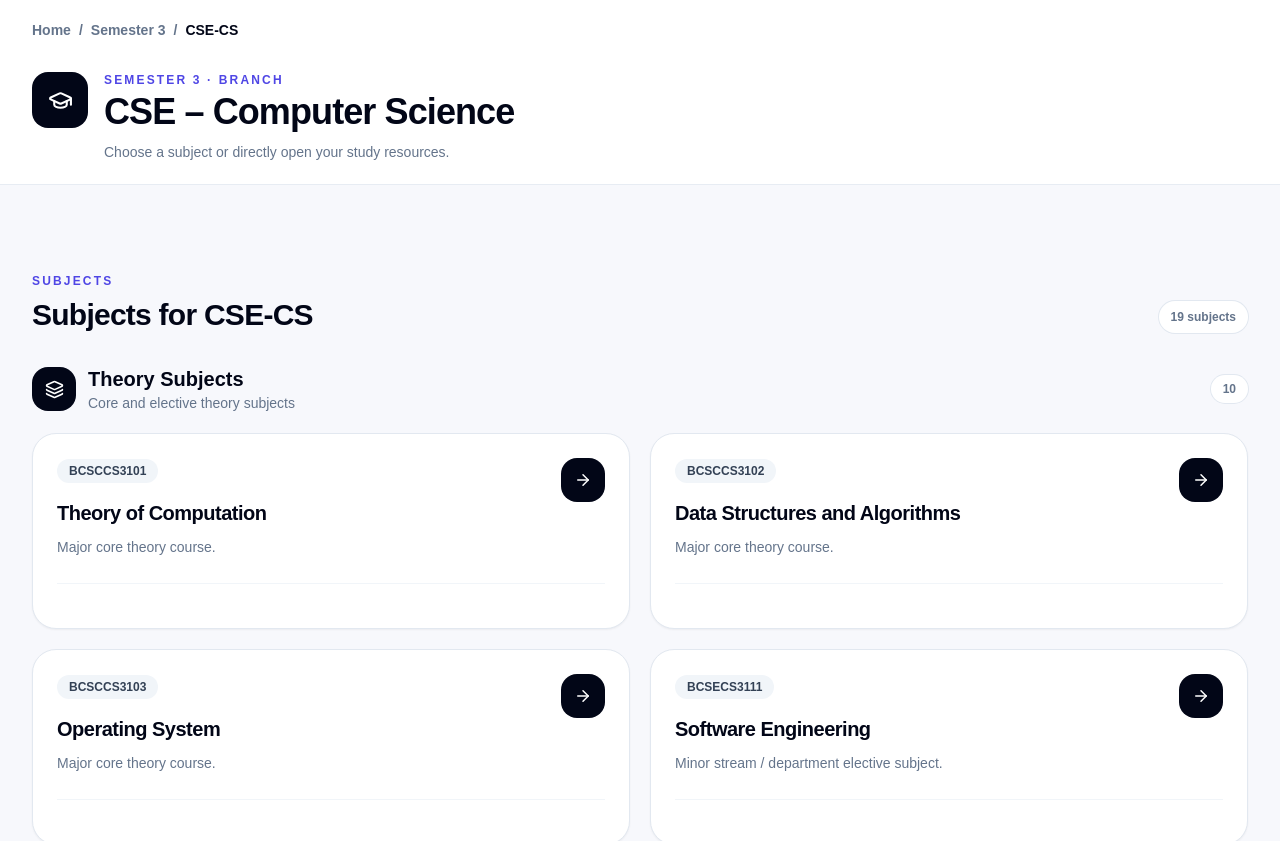
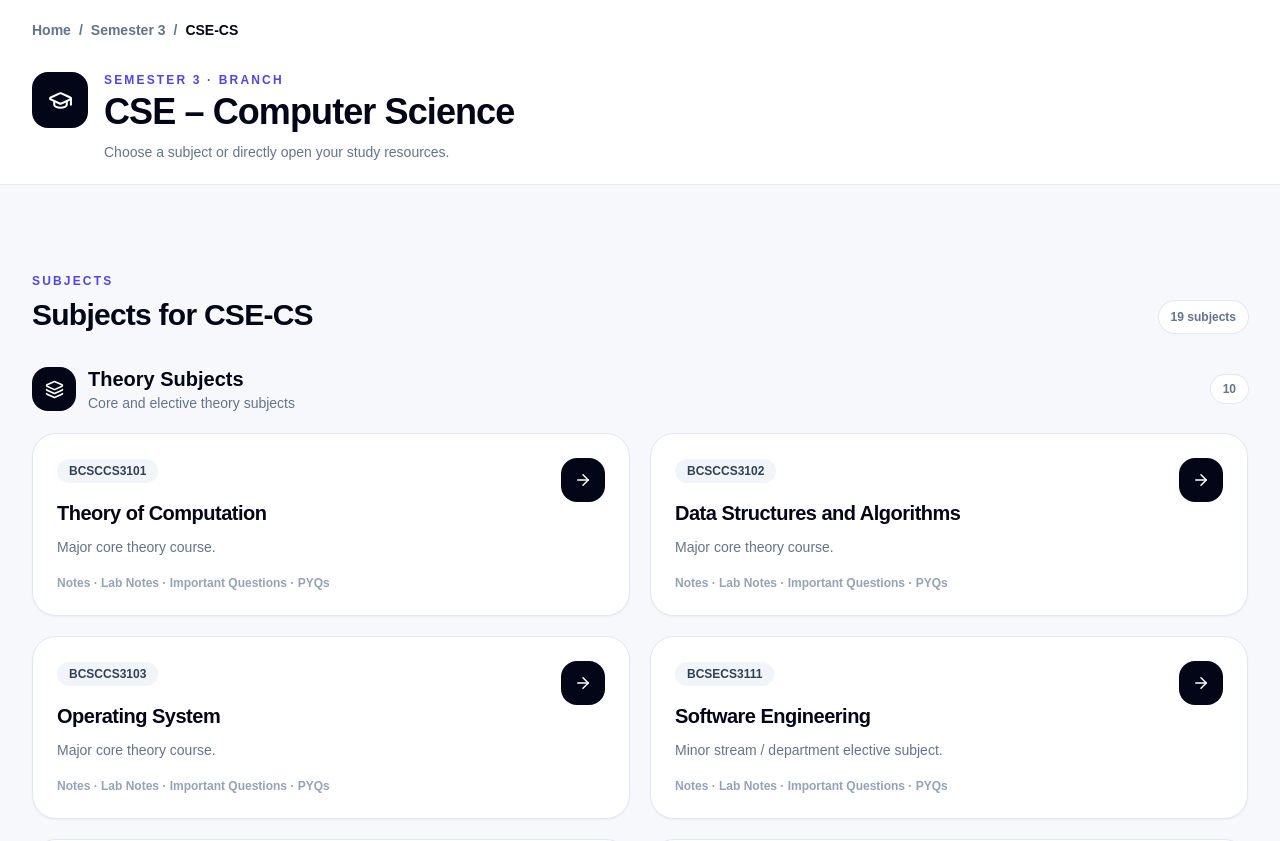
Before and after one commit to codingwithdinu/JIET-EXAM-PREP, a Next.js app: page /semester/3/branch/cse-cs in a window 1280 px wide. Shown: the top 841 px of the page. Built offline with nearby package versions, Linux system fonts and the light colour scheme.

Commit message:
ui: make subject arrow open Google Drive and show resource labels

```diff
--- a/app/semester/[semester]/branch/[branch]/page.tsx
+++ b/app/semester/[semester]/branch/[branch]/page.tsx
@@ -77,18 +77,23 @@ export default async function BranchPage({ params }: { params: Promise<{ semeste
 
                   <div className="mt-5 grid gap-5 md:grid-cols-2">
                     {grouped.map((subject) => (
-                      <div key={subject.slug} className="rounded-3xl border border-slate-200 bg-white p-6 shadow-sm transition hover:-translate-y-1 hover:shadow-xl">
-                        <Link href={`/semester/${number}/branch/${branch.slug}/${subject.slug}`} className="group block">
-                          <div className="flex items-start justify-between gap-5">
-                            <div className="min-w-0">
-                              <span className="inline-flex rounded-full bg-slate-100 px-3 py-1 text-xs font-black text-slate-700">{subject.code}</span>
-                              <h4 className="mt-4 text-xl font-black tracking-tight">{subject.name}</h4>
-                              <p className="mt-2 text-sm leading-6 text-slate-500">{subject.description}</p>
-                            </div>
-                            <div className="grid h-11 w-11 shrink-0 place-items-center rounded-2xl bg-slate-950 text-white"><ArrowRight size={18} /></div>
-                          </div>
-                        </Link>
-                        <div className="mt-6 border-t border-slate-100 pt-5">
+                      <div key={subject.slug} className="rounded-3xl border border-slate-200 bg-white p-6 shadow-sm transition hover:-translate-y-1 hover:border-slate-300 hover:shadow-xl">
+                        <div className="flex items-start justify-between gap-5">
+                          <Link href={`/semester/${number}/branch/${branch.slug}/${subject.slug}`} className="group min-w-0 flex-1">
+                            <span className="inline-flex rounded-full bg-slate-100 px-3 py-1 text-xs font-black text-slate-700">{subject.code}</span>
+                            <h4 className="mt-4 text-xl font-black tracking-tight">{subject.name}</h4>
+                            <p className="mt-2 text-sm leading-6 text-slate-500">{subject.description}</p>
+                            <p className="mt-4 text-xs font-bold text-slate-400">Notes · Lab Notes · Important Questions · PYQs</p>
+                          </Link>
+                          <a
+                            href={`https://drive.google.com/drive/u/0/search?q=${encodeURIComponent(subject.name)}`}
+                            target="_blank"
+                            rel="noopener noreferrer"
+                            aria-label={`Open ${subject.name} in Google Drive`}
+                            className="group/drive grid h-11 w-11 shrink-0 place-items-center rounded-2xl bg-slate-950 text-white transition hover:scale-105 hover:bg-slate-800"
+                          >
+                            <ArrowRight size={18} className="transition group-hover/drive:translate-x-0.5" />
+                          </a>
                         </div>
                       </div>
                     ))}
```
